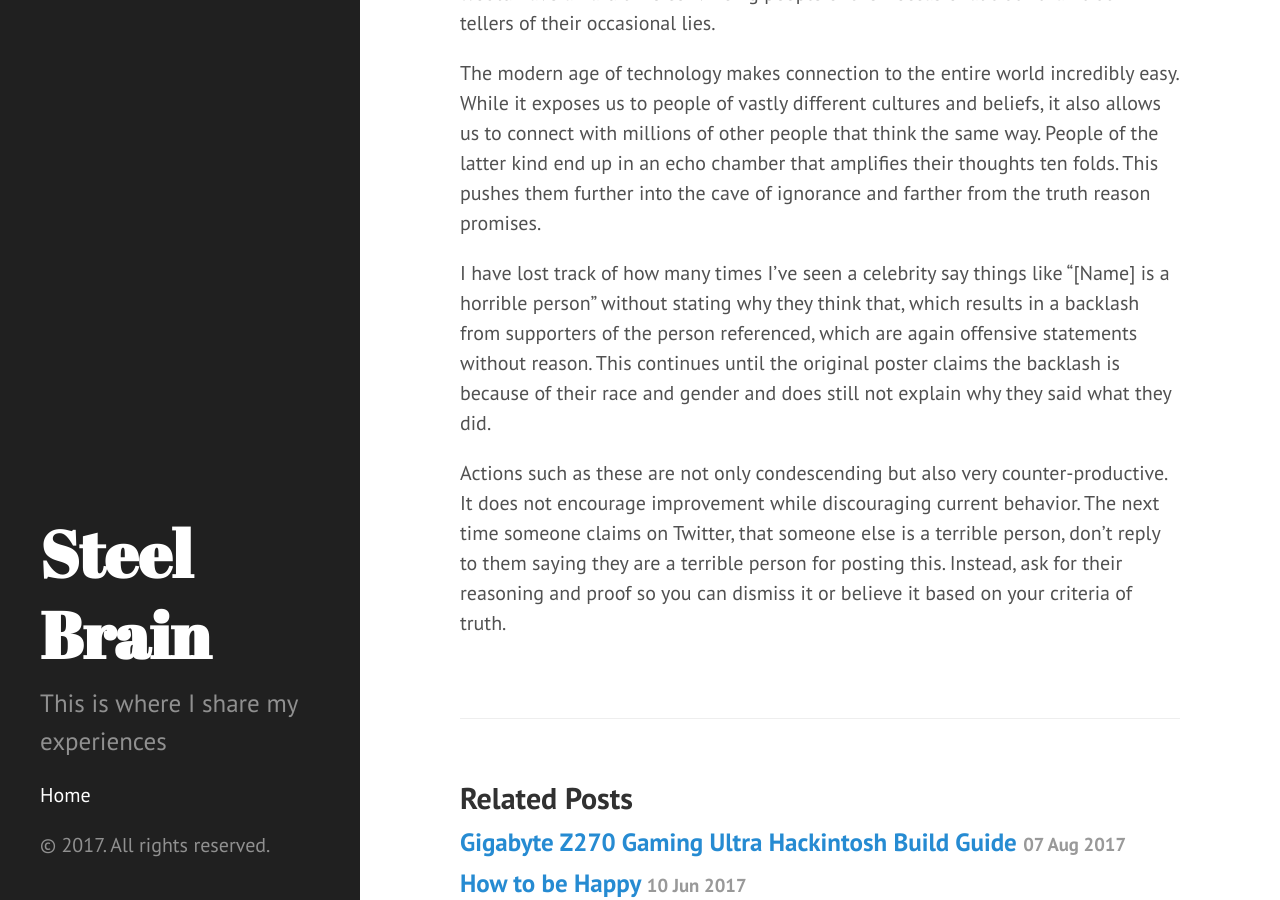
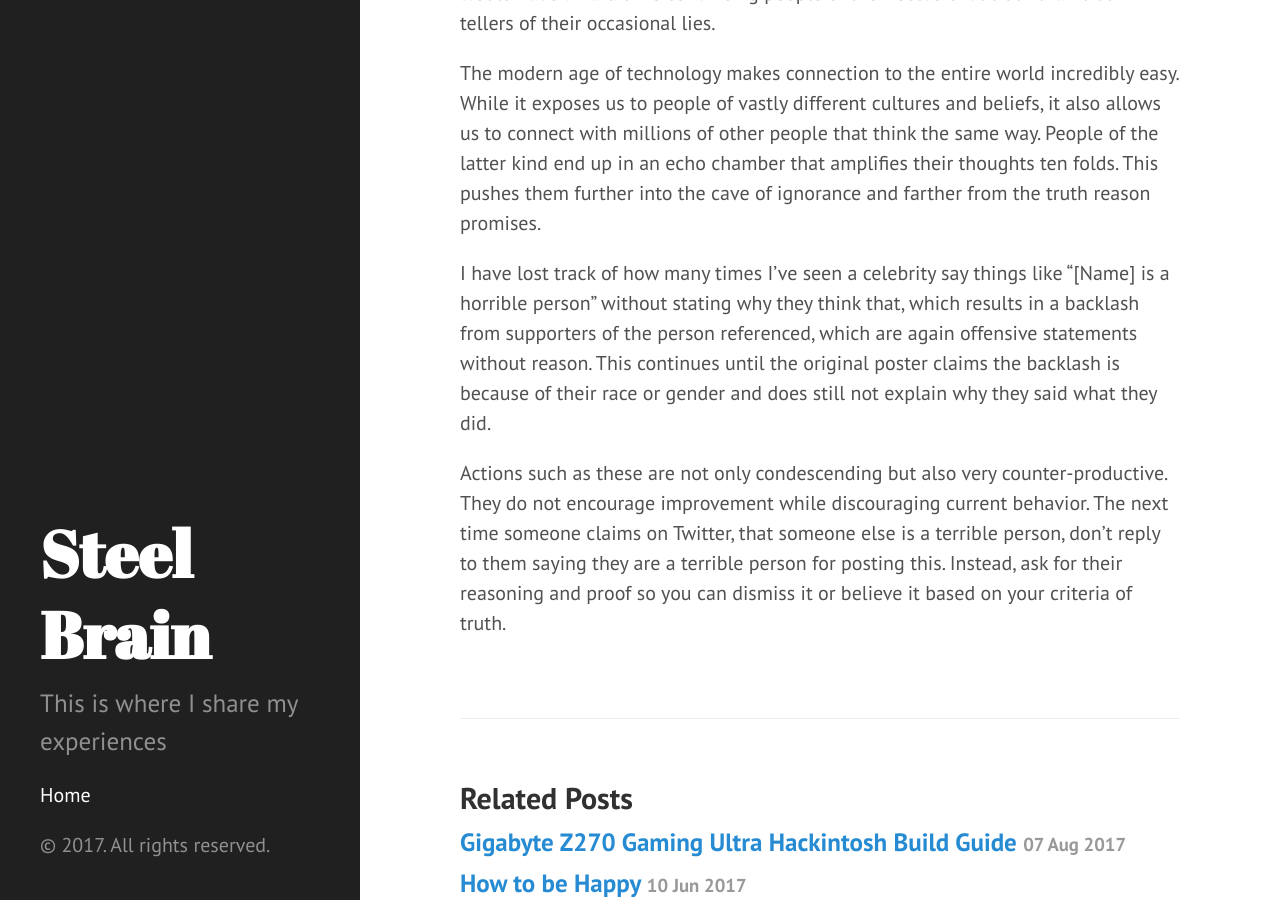
Before and after one commit to steelbrain/steelbrain.github.io, a Jekyll site: the page built from _posts/2017-11-22-why-reason.md, in a window 1280 px wide and 900 px high, scrolled down 632 px. Built offline with Jekyll 4.4.1, drawn with Linux system fonts in a browser that asks for light colours; comment, search, counter and statistics services are not loaded.

Commit message:
:art: Typo fixes

```diff
--- a/_posts/2017-11-22-why-reason.md
+++ b/_posts/2017-11-22-why-reason.md
@@ -11,6 +11,6 @@ In a reasonable society, we take risks every time we make a statement. If the st
 
 The modern age of technology makes connection to the entire world incredibly easy. While it exposes us to people of vastly different cultures and beliefs, it also allows us to connect with millions of other people that think the same way. People of the latter kind end up in an echo chamber that amplifies their thoughts ten folds. This pushes them further into the cave of ignorance and farther from the truth reason promises.
 
-I have lost track of how many times I've seen a celebrity say things like "[Name] is a horrible person" without stating why they think that, which results in a backlash from supporters of the person referenced, which are again offensive statements without reason. This continues until the original poster claims the backlash is because of their race and gender and does still not explain why they said what they did.
+I have lost track of how many times I've seen a celebrity say things like "[Name] is a horrible person" without stating why they think that, which results in a backlash from supporters of the person referenced, which are again offensive statements without reason. This continues until the original poster claims the backlash is because of their race or gender and does still not explain why they said what they did.
 
-Actions such as these are not only condescending but also very counter-productive. It does not encourage improvement while discouraging current behavior. The next time someone claims on Twitter, that someone else is a terrible person, don't reply to them saying they are a terrible person for posting this. Instead, ask for their reasoning and proof so you can dismiss it or believe it based on your criteria of truth.
+Actions such as these are not only condescending but also very counter-productive. They do not encourage improvement while discouraging current behavior. The next time someone claims on Twitter, that someone else is a terrible person, don't reply to them saying they are a terrible person for posting this. Instead, ask for their reasoning and proof so you can dismiss it or believe it based on your criteria of truth.
```
